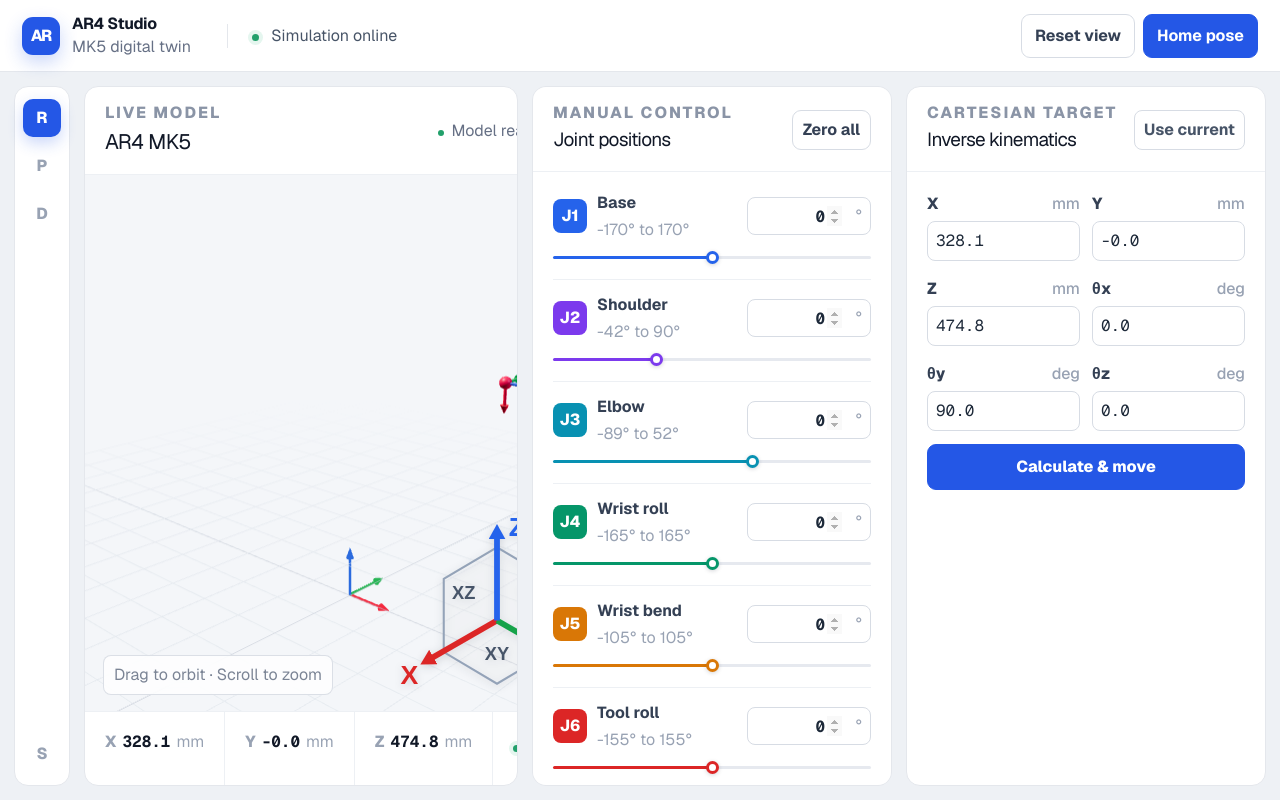
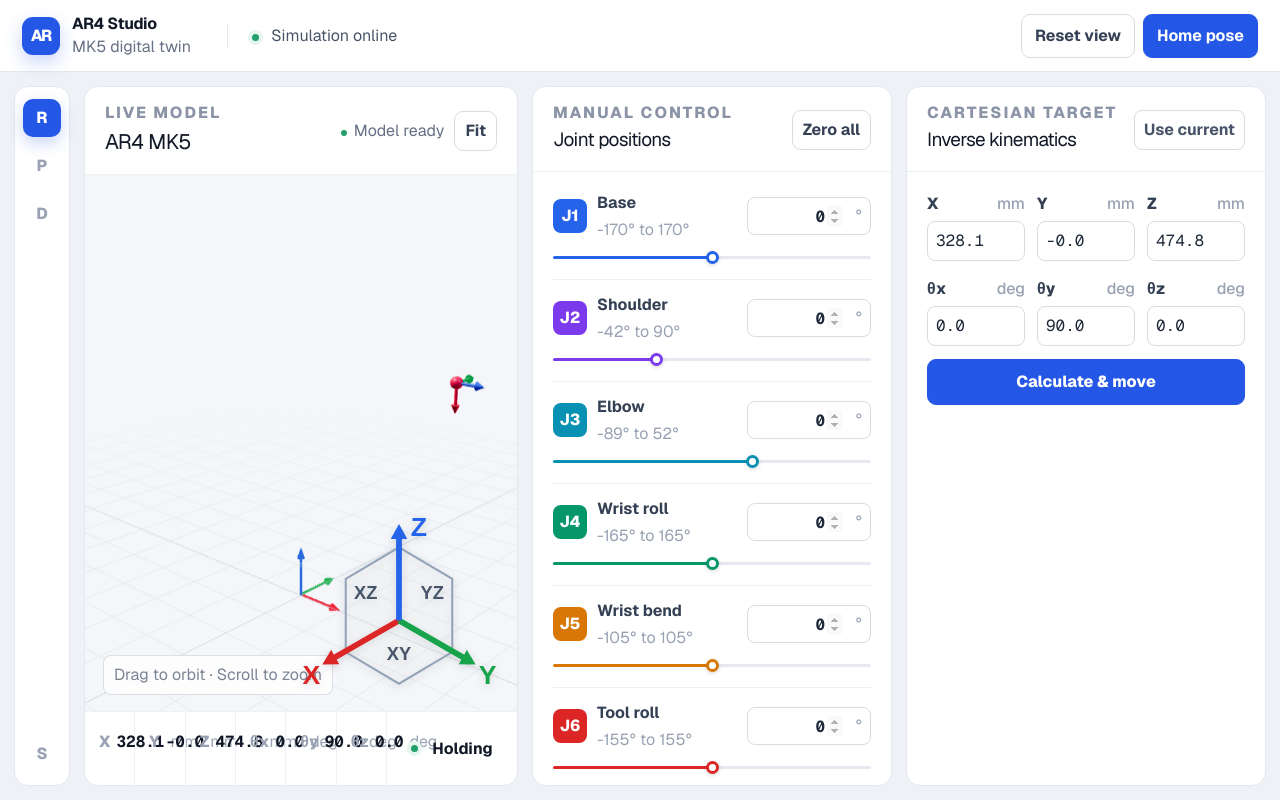
Before and after one commit to sabgkang/AR4-simulator, a Next.js app: page / in a window 1280 px wide. Built offline with nearby package versions, Linux system fonts and the light colour scheme; no server answers.

Commit message:
Add TCP orientation telemetry and MVP summary

```diff
--- a/app/globals.css
+++ b/app/globals.css
@@ -47,8 +47,8 @@ h2 { font-size:19px; }
 .axis-plane-xy { left:23.33%; top:58.18%; width:53.34%; height:34.55%; clip-path:polygon(50% 0,100% 50%,50% 100%,0 50%); }
 .axis-plane-xz { left:23.33%; top:18.18%; width:26.67%; height:57.27%; clip-path:polygon(100% 0,100% 70%,0 100%,0 30%); }
 .axis-plane-yz { left:50%; top:18.18%; width:26.67%; height:57.27%; clip-path:polygon(0 0,100% 30%,100% 100%,0 70%); }
-.telemetry-strip { display:grid; grid-template-columns:repeat(3,1fr) 1.2fr; min-height:74px; border-top:1px solid #edf0f4; }
-.telemetry-strip>div { display:flex; align-items:baseline; gap:6px; padding:18px 20px; border-right:1px solid #edf0f4; }
+.telemetry-strip { display:grid; grid-template-columns:repeat(6,minmax(0,1fr)) minmax(130px,1.2fr); min-height:74px; border-top:1px solid #edf0f4; }
+.telemetry-strip>div { display:flex; align-items:baseline; gap:6px; min-width:0; padding:18px 14px; border-right:1px solid #edf0f4; }
 .telemetry-strip>div:last-child { border-right:0; }
 .telemetry-strip span { color:#98a2b3; font-size:16px; font-weight:750; }
 .telemetry-strip strong { font-family:var(--font-geist-mono),monospace; font-size:16px; }
@@ -73,7 +73,7 @@ h2 { font-size:19px; }
 .joint-control input[type=range]::-moz-range-thumb { width:9px; height:9px; border:3px solid var(--accent); border-radius:50%; background:#fff; }
 .ik-section { padding:20px; }
 .current-pose-button { padding:7px 9px; border:1px solid #d7dce4; border-radius:8px; background:#fff; color:#475467; font-size:16px; font-weight:700; }
-.ik-grid { display:grid; grid-template-columns:repeat(2,minmax(0,1fr)); gap:16px 12px; }
+.ik-grid { display:grid; grid-template-columns:repeat(3,minmax(0,1fr)); gap:16px 12px; }
 .ik-grid label { min-width:0; }
 .ik-grid label>span { display:flex; align-items:baseline; justify-content:space-between; margin-bottom:5px; color:#344054; font-size:16px; font-weight:750; }
 .ik-grid label small { color:#98a2b3; font-size:16px; font-weight:500; }
@@ -100,5 +100,5 @@ h2 { font-size:19px; }
 .pose-inspect::after { transform:rotate(20deg); }
 @media(max-width:1500px){.workspace{grid-template-columns:56px minmax(420px,1fr) minmax(320px,360px) minmax(320px,360px)}}
 @media(max-width:1100px){.app-shell{height:auto;min-height:100dvh;overflow:visible}.workspace{height:auto;grid-template-columns:56px minmax(420px,1fr) minmax(360px,1fr)}.rail{grid-row:1 / span 2}.viewport-card{min-height:720px}.control-panel,.ik-panel{height:auto;max-height:720px}.ik-panel{grid-column:3}.ik-grid{grid-template-columns:repeat(3,minmax(0,1fr))}}
-@media(max-width:820px){.topbar{height:64px;padding:0 14px}.connection,.top-actions button:first-child{display:none}.workspace{height:auto;display:flex;flex-direction:column;padding:9px}.rail{display:none}.viewport-card{width:100%;height:75vh;min-height:590px}.control-panel,.ik-panel{width:100%;height:auto;max-height:none;overflow:visible}.joint-list{display:grid;grid-template-columns:repeat(2,1fr);gap:0 18px}.ik-grid{grid-template-columns:repeat(2,minmax(0,1fr))}}
+@media(max-width:820px){.topbar{height:64px;padding:0 14px}.connection,.top-actions button:first-child{display:none}.workspace{height:auto;display:flex;flex-direction:column;padding:9px}.rail{display:none}.viewport-card{width:100%;height:75vh;min-height:590px}.telemetry-strip{grid-template-columns:repeat(3,minmax(0,1fr))}.telemetry-strip .status-cell{grid-column:1 / -1;min-height:52px}.control-panel,.ik-panel{width:100%;height:auto;max-height:none;overflow:visible}.joint-list{display:grid;grid-template-columns:repeat(2,1fr);gap:0 18px}.ik-grid{grid-template-columns:repeat(3,minmax(0,1fr))}}
 @media(max-width:540px){.brand-copy span,.top-actions{display:none}.viewport-card{min-height:510px;grid-template-rows:auto 350px auto}.telemetry-strip{grid-template-columns:repeat(3,1fr)}.telemetry-strip .status-cell{display:none}.telemetry-strip>div{padding:15px 10px}.joint-list{display:block}}
--- a/app/robot-simulator.tsx
+++ b/app/robot-simulator.tsx
@@ -604,7 +604,13 @@ export default function RobotSimulator() {
             </div>
           </div>
           <div className="telemetry-strip">
-            <div><span>X</span><strong>{tcp.x.toFixed(1)}</strong><small>mm</small></div><div><span>Y</span><strong>{tcp.y.toFixed(1)}</strong><small>mm</small></div><div><span>Z</span><strong>{tcp.z.toFixed(1)}</strong><small>mm</small></div><div className="status-cell"><i /><strong>{running ? 'Moving' : 'Holding'}</strong></div>
+            <div><span>X</span><strong>{tcp.x.toFixed(1)}</strong><small>mm</small></div>
+            <div><span>Y</span><strong>{tcp.y.toFixed(1)}</strong><small>mm</small></div>
+            <div><span>Z</span><strong>{tcp.z.toFixed(1)}</strong><small>mm</small></div>
+            <div><span>θx</span><strong>{tcp.rx.toFixed(1)}</strong><small>deg</small></div>
+            <div><span>θy</span><strong>{tcp.ry.toFixed(1)}</strong><small>deg</small></div>
+            <div><span>θz</span><strong>{tcp.rz.toFixed(1)}</strong><small>deg</small></div>
+            <div className="status-cell"><i /><strong>{running ? 'Moving' : 'Holding'}</strong></div>
           </div>
         </section>
 
```
Also changed, not shown: 2 other files (tests, documents, lock files or other folders).
